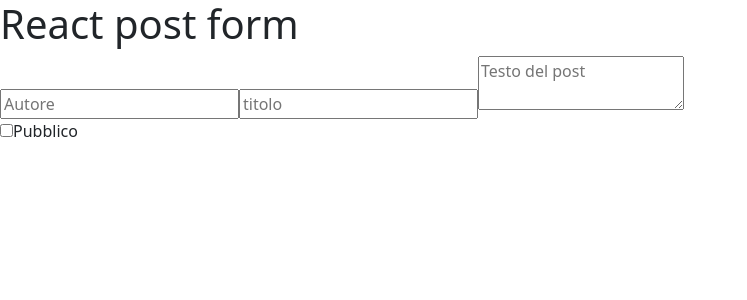
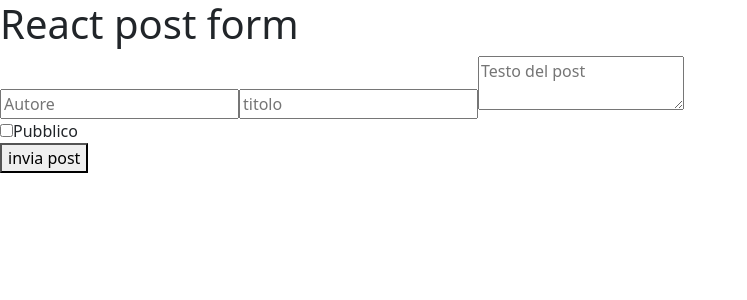
Before and after one commit to MarcoFiordi/react-post-form, a React (Vite) app: page / in a window 1280 px wide. Shown: the top 300 px of the page, without its empty margins (0-747 px from the left). Built offline with nearby package versions, Linux system fonts and the light colour scheme.

Commit message:
aggiunto bottone submit alla form

```diff
--- a/src/App.jsx
+++ b/src/App.jsx
@@ -40,6 +40,8 @@ function App() {
           <label htmlFor="public">Pubblico</label>
         </div>
 
+        <button type="submit">invia post</button>
+
       </form>
     </>
   )
```
